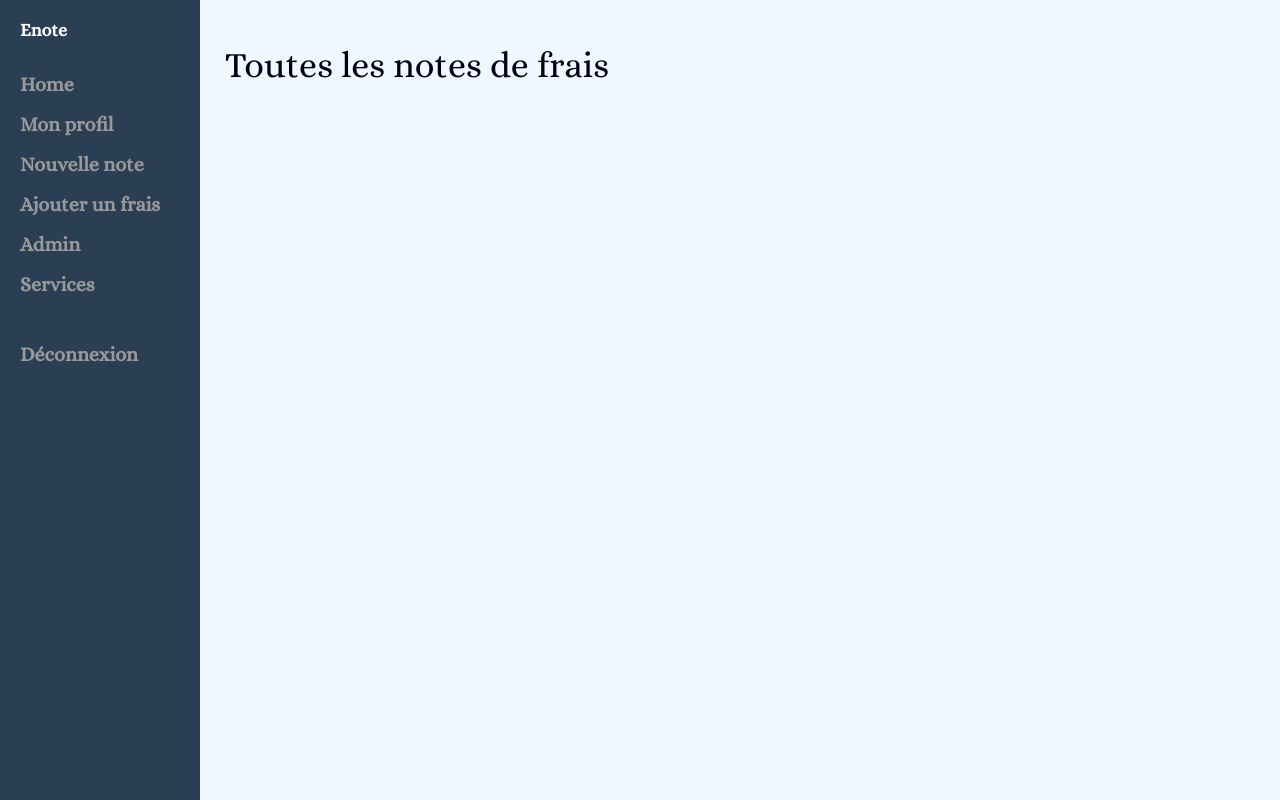
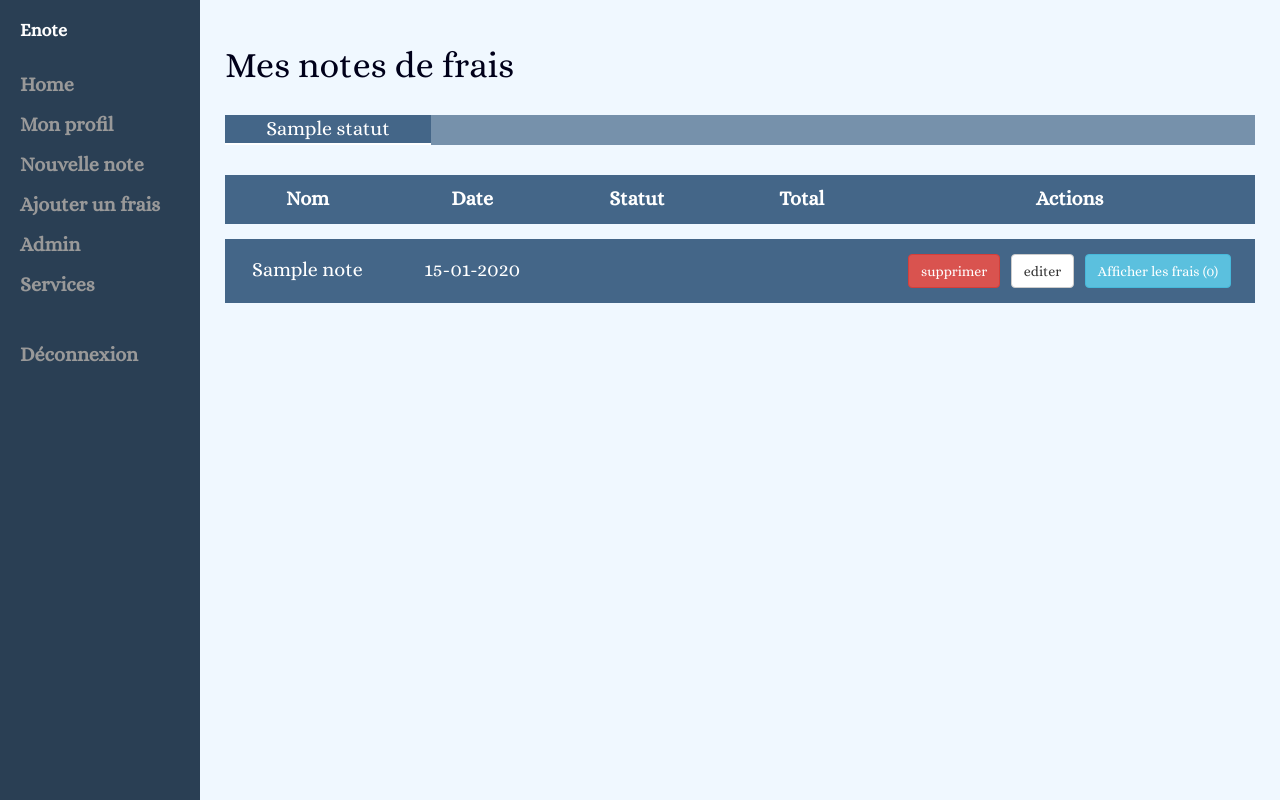
Before and after one commit to JuanTrochez/enote, a PHP site: the page made by views/admin/note.php in a window 1280 px wide. Run offline with PHP 8.4, Linux system fonts and the light colour scheme; the template is opened without the code that fills it: most values are stand-ins (such as "Sample title", 1, 10 or a date in 2020); data that the repository does not hold is empty; some web fonts are replaced.

Commit message:
admin css

```diff
--- a/css/styles.css
+++ b/css/styles.css
@@ -103,6 +103,11 @@ header
 .list-all-note .list-note td .btn {
     margin: 5px 3px;
 }
+
+.list-all-note .list-note .list-frais {
+    height: 0;
+    font-size: 0;
+}
 .list-all-note .list-note .list-frais ul {
     margin: 0 15px;
 }
@@ -111,6 +116,7 @@ header
     background-color: rgba(255, 255, 255, 0.30);
     padding: 5px;
     margin: 15px 0;
+    font-size: 20px;
 }
 
 .list-all-note .list-note .infos-frais {
--- a/js/app.js
+++ b/js/app.js
@@ -8,7 +8,6 @@
 
 	$('.list-all-note .list-container .list-note .note').hide();
 	$('.list-all-note .list-container .list-note .' + activeClass).show();
-    $('.list-all-note .list-container .list-note .list-frais').hide();
 	$('.list-all-note .list-container .list-note .list-frais li').hide();
 
     $('.list-all-note .list-container .list-statut li').click(function() {
@@ -22,23 +21,19 @@
     	$(this).addClass('active');
 
     	$('.list-all-note .list-container .list-note .note').hide();
-		$('.list-all-note .list-container .list-note .list-frais li').show();
+        $('.list-all-note .list-container .list-note .list-frais li').hide();
 		$('.list-all-note .list-container .list-note .' + activeClass).show();
     });
 
     //affiche les boutons de la note
     $('.list-all-note .list-container .list-note .btn-show-frais').click(function() {
         var data = $(this).attr('data-frais');
-        var row = $('.' + data);
     	var list = $('.' + data + ' li');
-        console.log(list);
 
     	if (list.is(':visible')) {
-            row.slideUp();
     		list.slideUp();
     		return;
     	}
-        row.slideDown();
     	list.slideDown();
     });
 
--- a/views/admin/note.php
+++ b/views/admin/note.php
@@ -1,5 +1,5 @@
-<div class="admin-note list-all-note">
-	<h1>Toutes les notes de frais</h1>
+<div id="accueil" class="list-all-note">
+	<h1>Mes notes de frais</h1>
 
 
 	<div class="list-container">
@@ -8,7 +8,6 @@
 				//pour la classe active
 				$i = 0;
 				foreach ($listStatut as $statut) {
-                                if ($statut['id'] == 1) {continue;};
 			?>
 				<li class="statut-<?php echo $statut['id']; if ($i == 0) {echo " active";} ?>"><?php echo $statut['name']; ?></li>
 			<?php
@@ -17,53 +16,59 @@
 			?>
 		</ul>
 
-		<ul class="list-note">
+		<table class="list-note">
+			<tr>
+				<th>Nom</th>
+				<th>Date</th>
+				<th>Statut</th>
+				<th>Total</th>
+				<th class="actions">Actions</th>
+			</tr>
 			<?php
 				//boucle sur la liste des notes
 				foreach ($notes as $note) {
-                                    if ($note['statut_id'] == 1) { continue; }
 					//initialisation des variables pour les frais de la note
 					$fraisNote->setId($note['id']);
 					$allFrais = $fraisNote->getListFrais($bdd);
 			?>
-				<li class="statut-<?php echo $note['statut_id']; ?> note-<?php echo $note['id'] ?> note">
-					<div class="infos-note">
-						<span><?php echo $note['name']; ?></span><br/>
-						<span><?php echo date("d-m-Y", strtotime($note['date'])); ?></span><br/>
-						<span>
+					<tr></tr>
+					<tr class="statut-<?php echo $note['statut_id']; ?> note-<?php echo $note['id'] ?> note">
+						<td><?php echo $note['name']; ?></td>
+						<td><?php echo date("d-m-Y", strtotime($note['date'])); ?></td>
+						<td>
 							<?php
 								// recupere et affiche le nom du statut
 								$noteStatut->setId($note['statut_id']);
 								$stat = $noteStatut->getStatutById($bdd);
 								echo $stat['name'];
 							?>
-						</span><br/>
-					</div>
-					<div class="actions-note">
-						<button class="note-<?php echo $note['id'] ?> btn btn-danger">supprimer</button>
-						<a href="<?php echo $basePath. '?page=note&amp;id=' . $note['id']; ?>">editer</a>
-					</div>
-					<div class="total">
+						</td>
+						<td>
 							<?php
 								$devise = Devise::getDeviseById($bdd, $sessionUser->getDevise());
-							echo Note::getMontantTotal($bdd, $note['id'], $devise->getTaux()) . ' ' . $devise->getSigne();
+								echo '<span class="total-note">' . Note::getMontantTotal($bdd, $note['id'], $devise->getTaux()) . '</span> ' . $devise->getSigne();
 							?>
-					</div>
-					<div class="btn-show-frais btn btn-info">+ Afficher les frais (<?php echo count($allFrais); ?>)</div>
-					<ul class="list-frais">
+						</td>
+						<td>
+							<?php //if ($note['statut_id'] == 1) { ?>
+							<button class="note-<?php echo $note['id'] ?> btn btn-danger">supprimer</button>
+							<a class="btn btn-default" href="<?php echo $basePath. '?page=note&amp;id=' . $note['id']; ?>">editer</a>
+							<div class="btn-show-frais btn btn-info" data-frais="list-frais-<?php echo $note['id'] ?>">Afficher les frais (<span class="count-frais"><?php echo count($allFrais); ?></span>)</div>
+							<?php //} ?>
+						</td>
+					</tr>
+
+					<tr class="list-frais list-frais-<?php echo $note['id'] ?>">
+						<td colspan="5">
+							<ul>
 								<?php
 									//boucle des frais de la note
 									foreach ($allFrais as $frais) {
-							echo $frais['id'];
 								?>
 									<li class="frais-<?php echo $frais['id'] ?>">
 										<div class="infos-frais">
 											<img class="img-frais" src="<?php echo $basePath . 'image/uploads/' .$frais ['image'] ?>"/>
-									<span><?php echo $frais['description'] ?></span><br/>
-								</div>
-								<div class="actions-frais">
-									<button class="frais-<?php echo $frais['id'] ?> btn btn-danger">supprimer</button>
-									<a href="<?php echo $basePath . '?page=frais&amp;id=' . $frais['id']; ?>">editer</a>
+											<span><?php echo $frais['description'] ?></span>
 										</div>
 										<div class="total">
 											<?php
@@ -73,18 +78,20 @@
 											?><br/>
 											<span><?php echo date("d-m-Y", strtotime($frais['date'])); ?></span>
 										</div>
+										<div class="actions-frais">
+											<button class="frais-<?php echo $frais['id'] ?> btn btn-danger" data-note="note-<?php echo $note['id']; ?>">supprimer</button>
+											<a class="btn btn-default" href="<?php echo $basePath . '?page=frais&amp;id=' . $frais['id']; ?>">editer</a>
+										</div>
 									</li>
 								<?php
 									} //fin boucle des frais
 								?>
 							</ul>
-				</li>
+						</td>
+					</tr>
 			<?php
 				}//fin boucle liste notes
 			?>
-		</ul>
+		</table>
 	</div>
-
-
-
 </div>
--- a/views/include/accueil.php
+++ b/views/include/accueil.php
@@ -46,7 +46,7 @@
 						<td>
 							<?php
 								$devise = Devise::getDeviseById($bdd, $sessionUser->getDevise());
-								echo '<span class="total-note">' . Note::getMontantTotal($bdd, $note['id'], 1) . '</span> ' . $devise->getSigne();
+								echo '<span class="total-note">' . Note::getMontantTotal($bdd, $note['id'], $devise->getTaux()) . '</span> ' . $devise->getSigne();
 							?>
 						</td>
 						<td>
@@ -73,7 +73,8 @@
 										<div class="total">
 											<?php
 												$fdevise = Devise::getDeviseById($bdd, $frais['devise_id']);
-												echo '<span class="total-frais">' . $frais['montant'] . '</span> ' . $fdevise->getSigne();
+												echo $frais['montant'] . ' ' . $fdevise->getSigne() . '/ Convertion dans votre devise : ';
+		                                        echo Devise::getValueOfChangedDevise($frais['montant'],$fdevise->getTaux(),$devise->getTaux()) . '  ' . $devise->getSigne();
 											?><br/>
 											<span><?php echo date("d-m-Y", strtotime($frais['date'])); ?></span>
 										</div>
```
Lines whose indentation alone changed are shown as unchanged.
